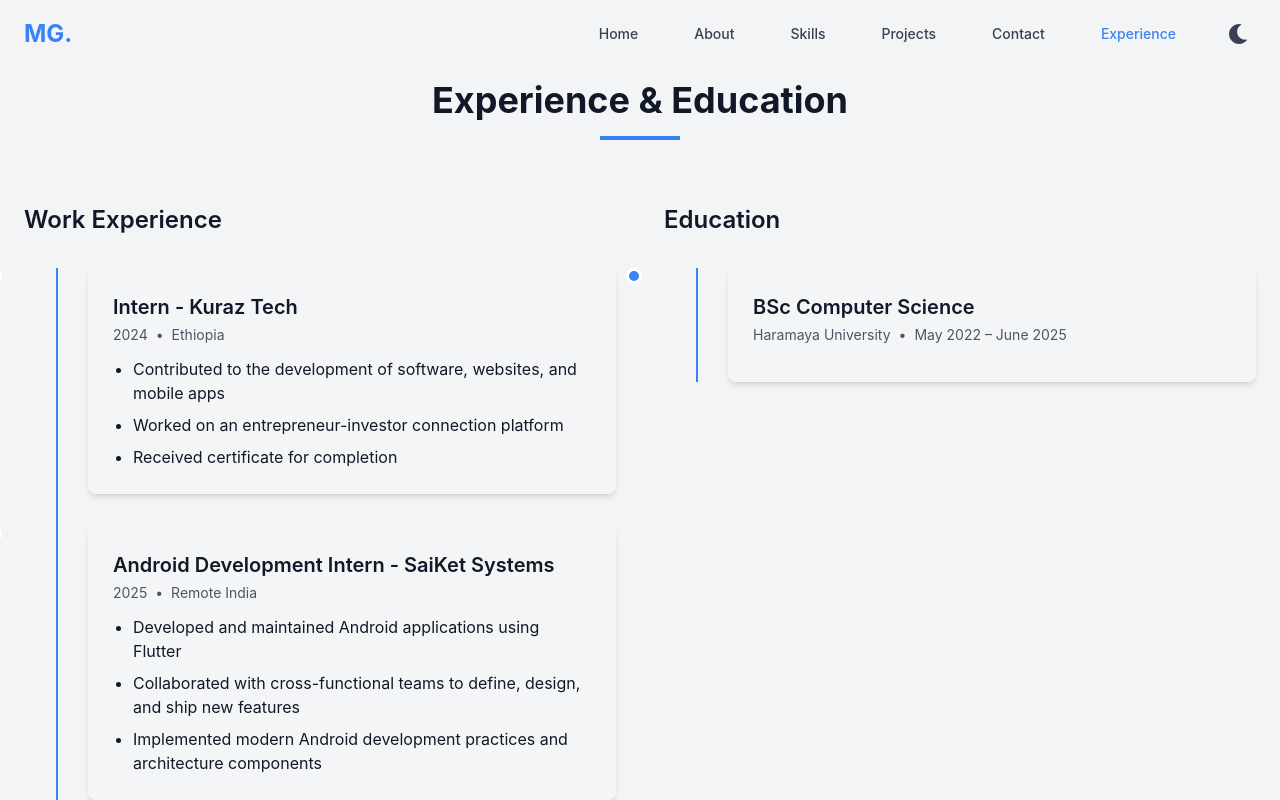
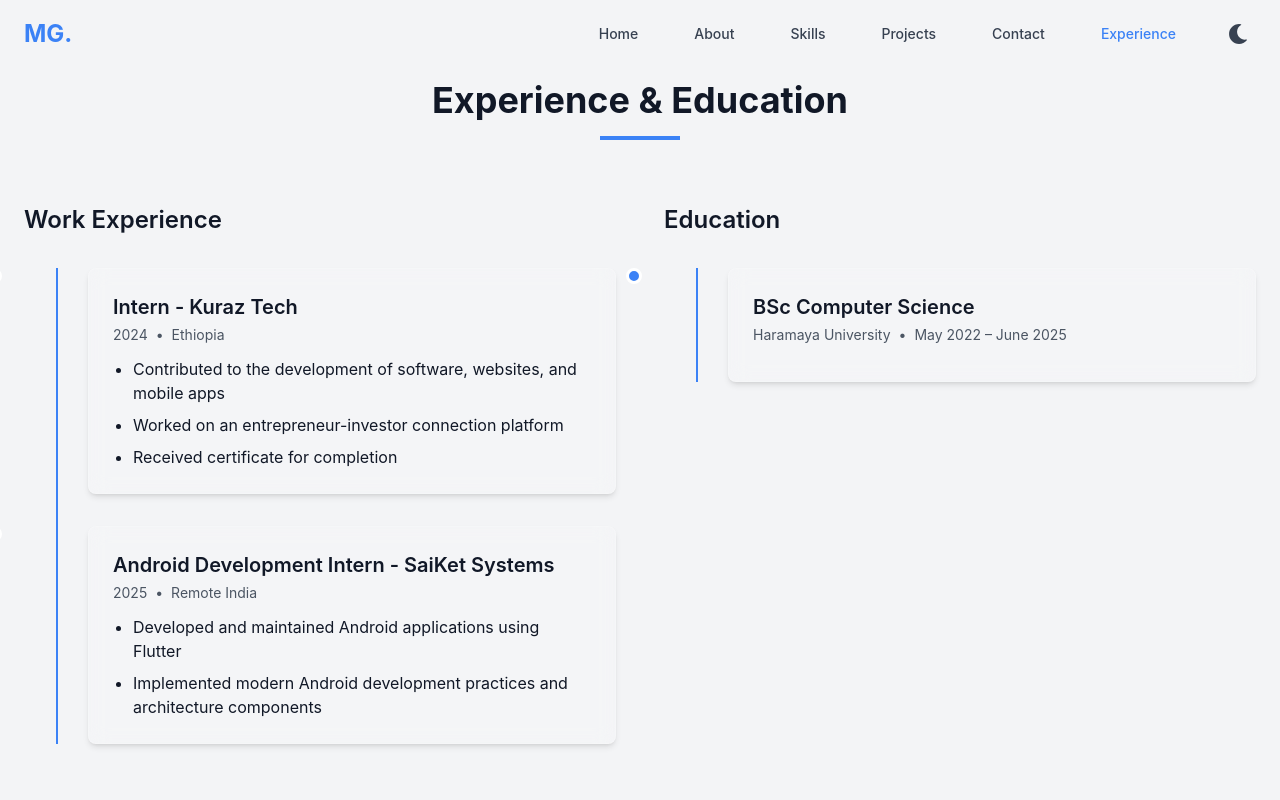
Before and after one commit to mntc3434/my-portfolio, a React (Create React App) app: page / in a window 1280 px wide. Both pictures are taken after a click on the link "Experience". Shown: the top 800 px of the page. Built offline with nearby package versions, Linux system fonts and the light colour scheme.

Commit message:
Update Experience.jsx

```diff
--- a/src/components/Experience.jsx
+++ b/src/components/Experience.jsx
@@ -21,7 +21,6 @@ const experienceData = [
     location: "Remote India ",
     description: [
       "Developed and maintained Android applications using Flutter ",
-      "Collaborated with cross-functional teams to define, design, and ship new features",
       "Implemented modern Android development practices and architecture components",
 
     ]
```
